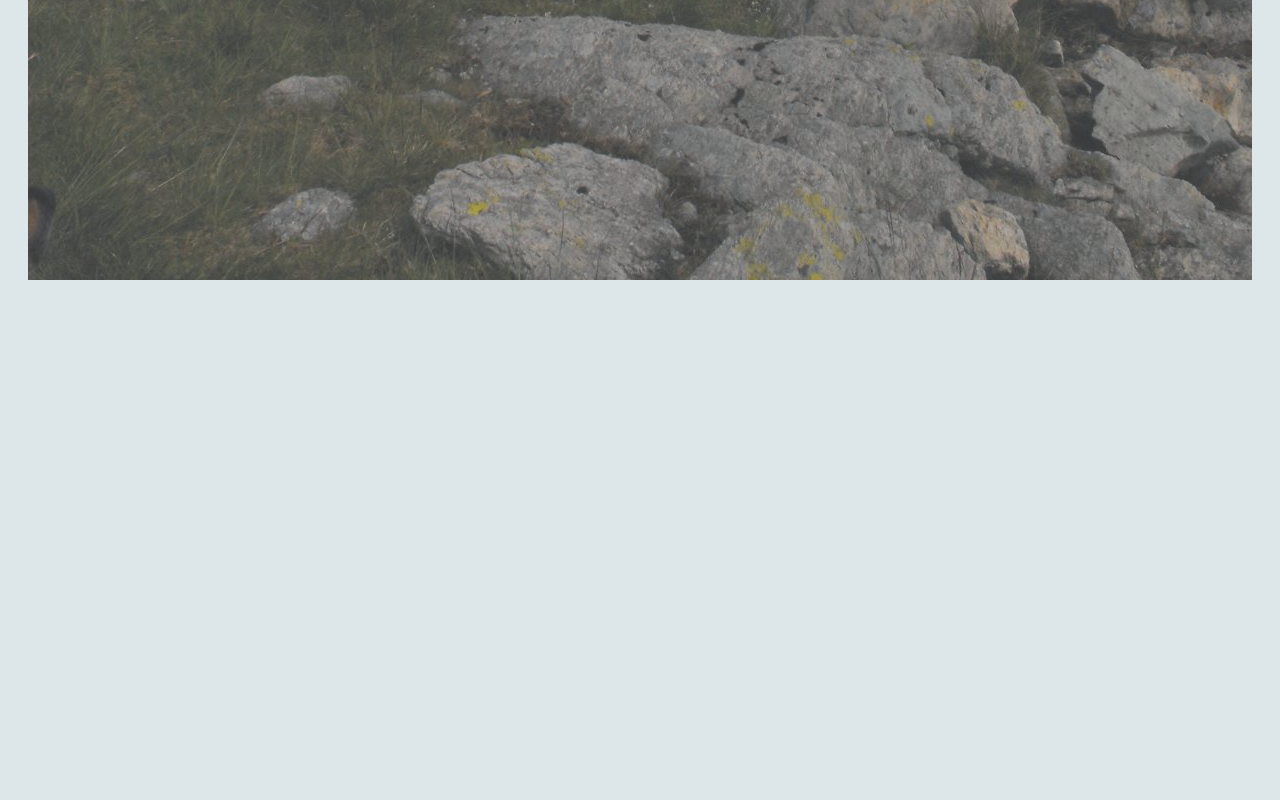
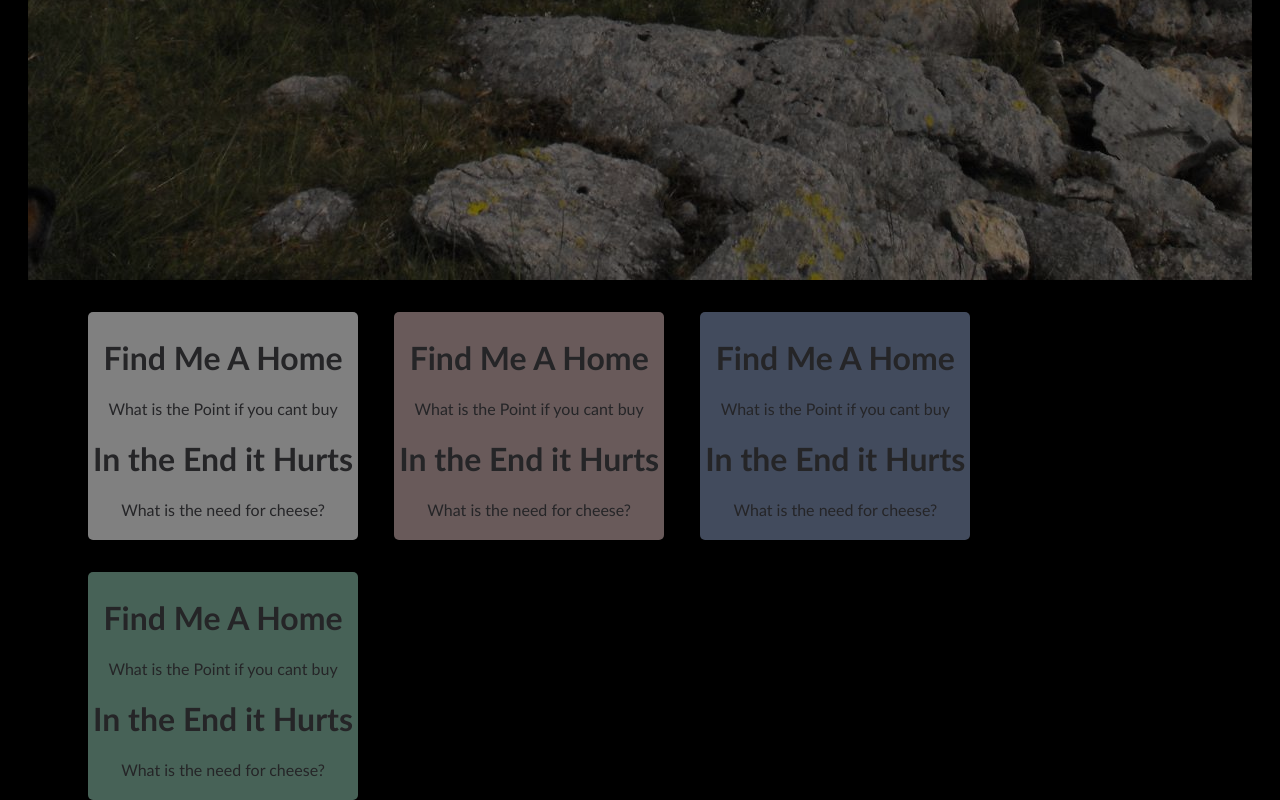
Before and after one commit to caith073/monkeytest, a plain HTML site: page index.html in a window 1280 px wide. Shown: the part 828-1628 px from the top of the page. Before the commit the page ends 1116 px from the top, so only its background shows below. Drawn offline with Linux system fonts and the light colour scheme.

Commit message:
html/css update

```diff
--- a/index.html
+++ b/index.html
@@ -36,6 +36,31 @@
     <div class="flex-container">
 
     </div class="flex-container">
-
+<div class="pagetop">
+    <div class="container a">
+    <h1>Find Me A Home</h1>
+        <p>What is the Point if you cant buy</p>
+    <h1>In the End it Hurts</h1>
+        <p>What is the need for cheese?</p>
+    </div>
+     <div class="container b">
+    <h1>Find Me A Home</h1>
+        <p>What is the Point if you cant buy</p>
+    <h1>In the End it Hurts</h1>
+        <p>What is the need for cheese?</p>
+    </div>
+     <div class="container c">
+    <h1>Find Me A Home</h1>
+        <p>What is the Point if you cant buy</p>
+    <h1>In the End it Hurts</h1>
+        <p>What is the need for cheese?</p>
+    </div>
+     <div class="container d">
+    <h1>Find Me A Home</h1>
+        <p>What is the Point if you cant buy</p>
+    <h1>In the End it Hurts</h1>
+        <p>What is the need for cheese?</p>
+    </div>
+</div>
 </body>
 </html>
--- a/main.css
+++ b/main.css
@@ -1,7 +1,7 @@
 body {
     font-family: 'Gill Sans', 'Gill Sans MT', Calibri, 'Trebuchet MS', sans-serif;
     color: #4a4a4f;
-    background-color: #dde7e9;
+    background-color: #000;
     text-decoration: none;
 }
 .pagetop {
@@ -9,7 +9,7 @@ body {
     justify-content: center;
     padding-left: 3em;
     opacity: .50;
-    background-color: rgb(223, 127, 127);
+    background-color:#000;
 }
 
 .container.a {
@@ -53,5 +53,4 @@ body {
     background: url("images/TBN01_050709_lD_Rock_2MP.jpg") no-repeat bottom fixed;
     height: 100vh;
     opacity: .75;
-
 }
```
